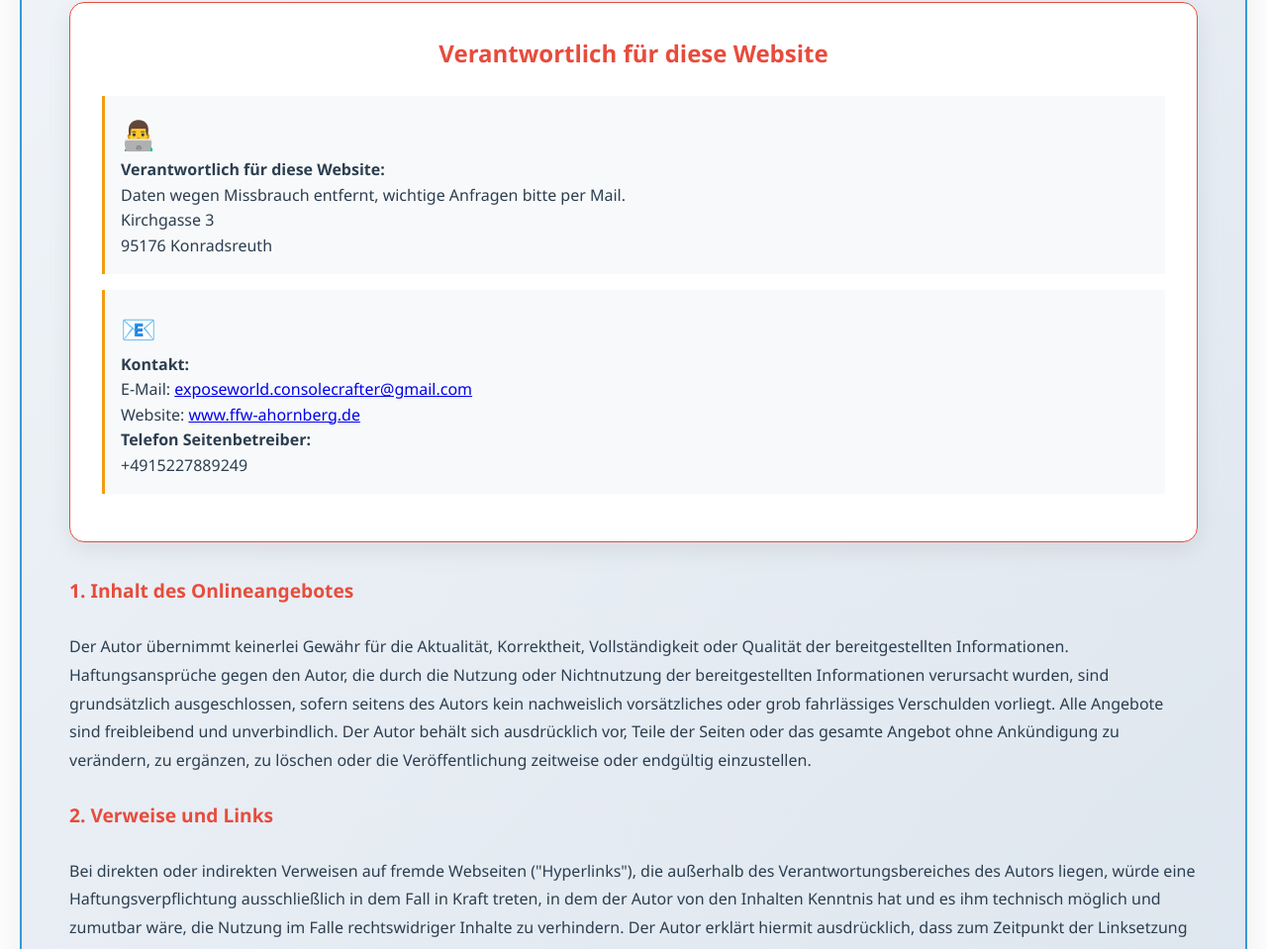
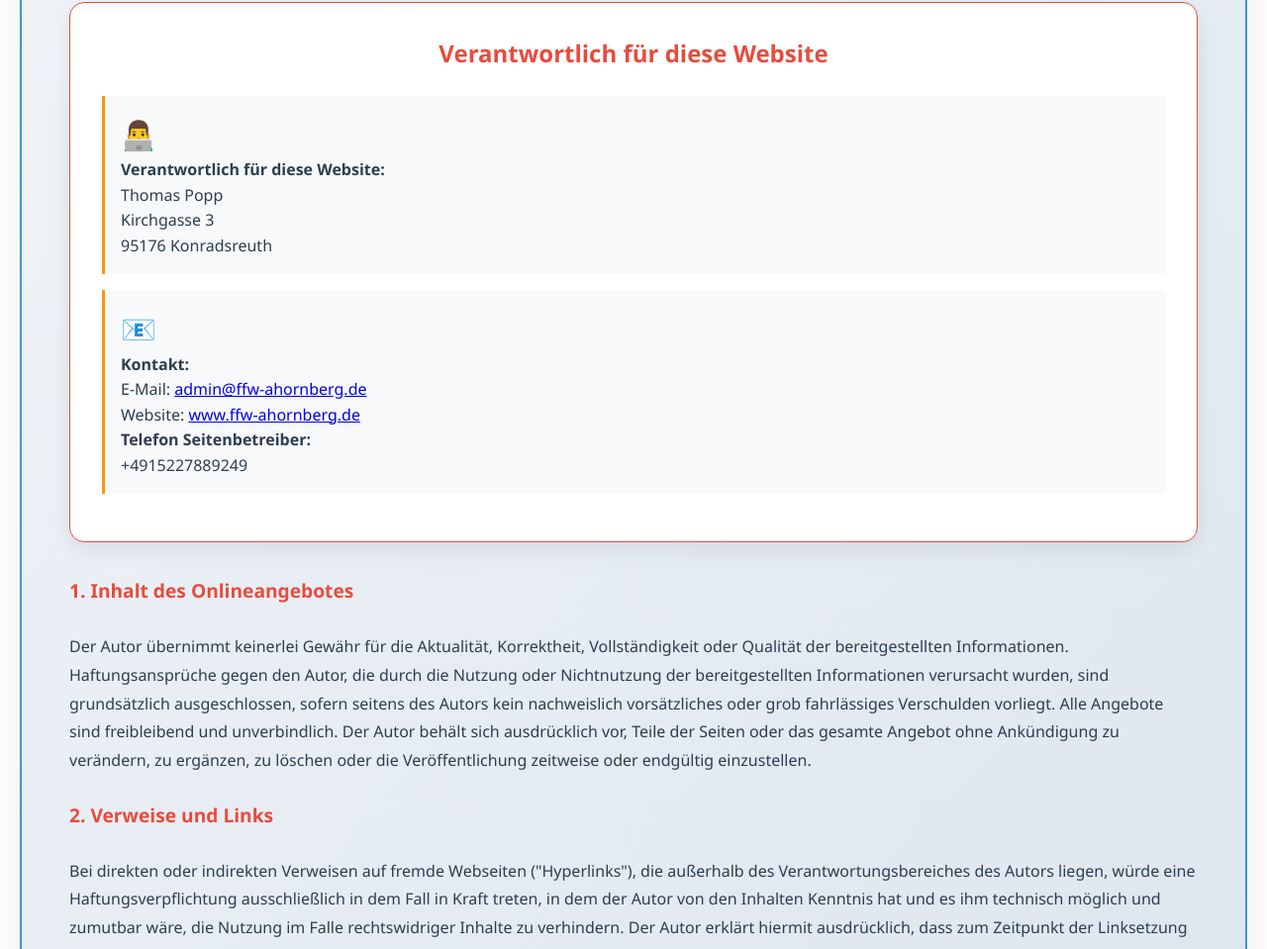
Before and after one commit to FeuerwehrAhornberg/ffw, a plain HTML site: page index.html in a window 1280 px wide. Shown: the part 4687-5646 px from the top of the page at 99% size. Drawn offline with Linux system fonts and the light colour scheme; no server answers; animation ran at ten frames a second.

Commit message:
Update index.html

```diff
--- a/index.html
+++ b/index.html
@@ -850,19 +850,20 @@
                         <h4>Verantwortlich für diese Website</h4>
                         <div class="contact-item">
                             <span>👨‍💻</span>
-                            <div>
-                                <strong>Verantwortlich für diese Website:</strong><br>
-                                Daten wegen Missbrauch entfernt, wichtige Anfragen bitte per Mail.<br>
-                                Kirchgasse 3<br>
-                                95176 Konradsreuth
-                            </div>
+<div>
+    <strong>Verantwortlich für diese Website:</strong><br>
+    Thomas Popp<br>
+    Kirchgasse 3<br>
+    95176 Konradsreuth
+</div>
+
                         </div>
 
                         <div class="contact-item">
                             <span>📧</span>
                             <div>
                                 <strong>Kontakt:</strong><br>
-                                E-Mail: <a href="mailto:exposeworld.consolecrafter@gmail.com">exposeworld.consolecrafter@gmail.com</a><br>
+                                E-Mail: <a href="mailto:exposeworld.consolecrafter@gmail.com">admin@ffw-ahornberg.de</a><br>
                                 Website: <a href="https://www.ffw-ahornberg.de" target="_blank">www.ffw-ahornberg.de</a><br>
                                 <strong>Telefon Seitenbetreiber:</strong><br>
                                 +4915227889249
```
